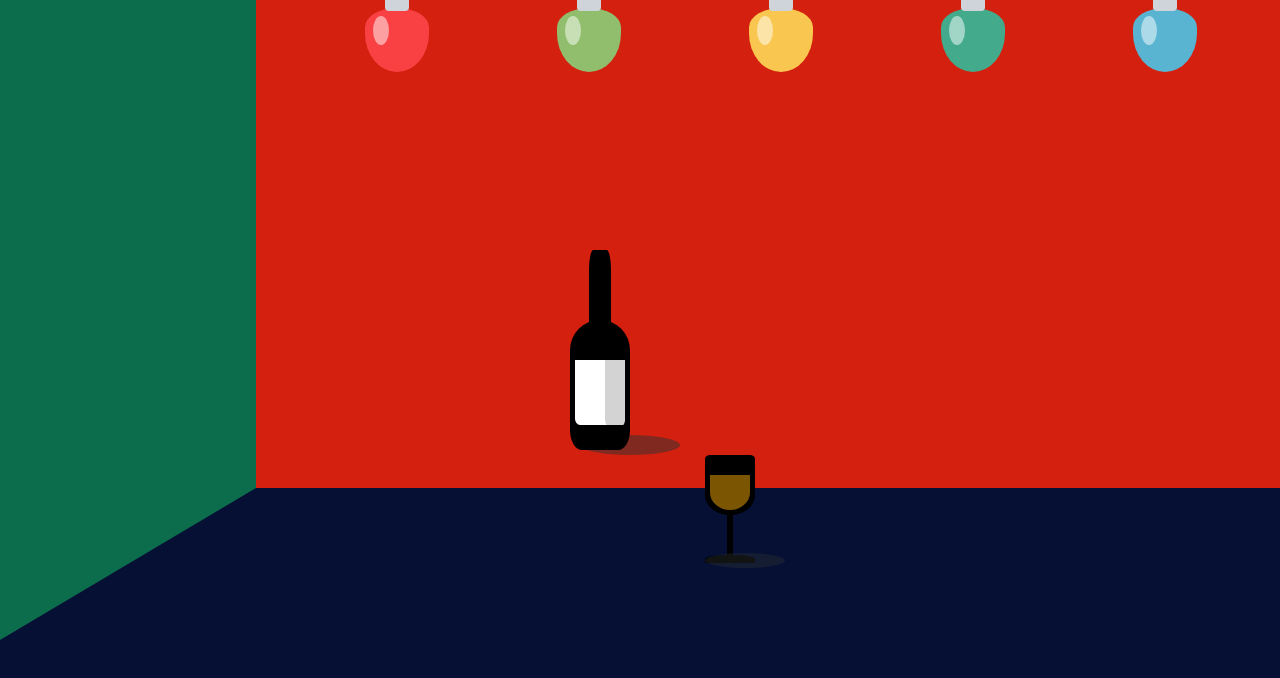
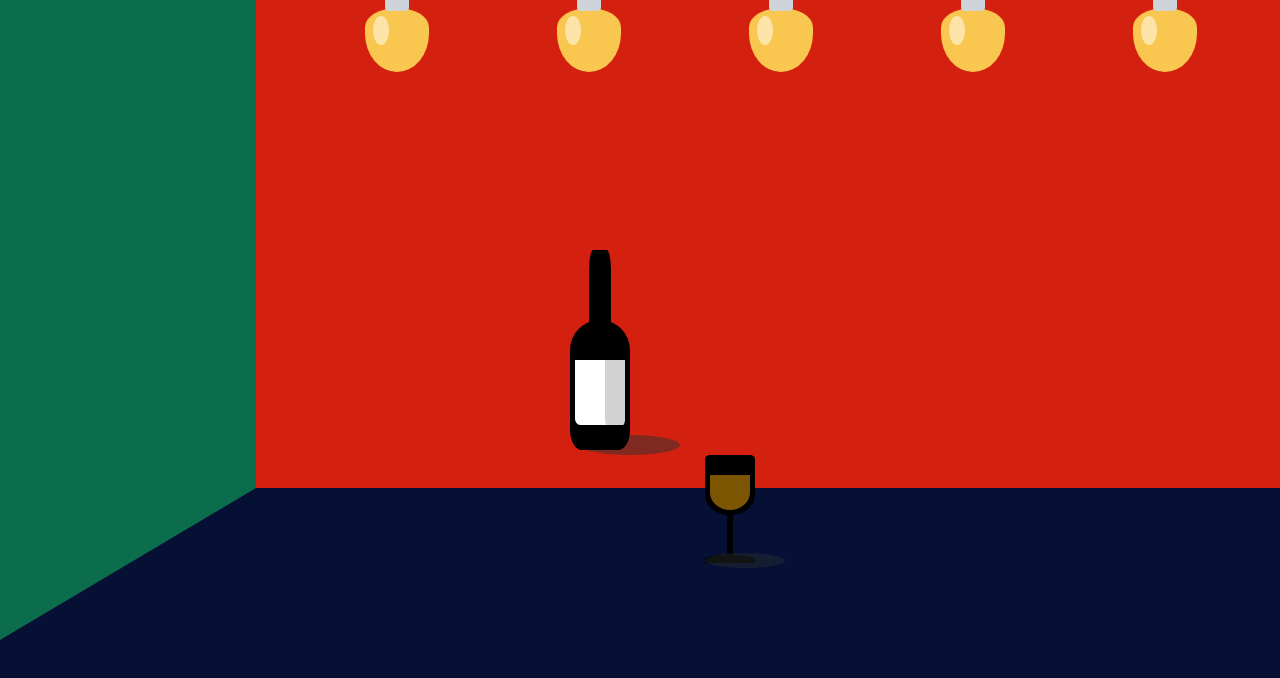
Before and after one commit to KeithFernando/ASSIGNMENT-II--WWW, a plain HTML site: page index.html in a window 1280 px wide. Drawn offline with Linux system fonts and the light colour scheme.

Commit message:
Changed light colour to all yellow

```diff
--- a/stylesheet-02.css
+++ b/stylesheet-02.css
@@ -58,11 +58,11 @@ body {
 .colourful-lights {
   --colourful-lights-size: 90rem;
   --colourful-lights-holder: #ced4da;
-  --colourful-lights-bulb-1: #f94144;
-  --colourful-lights-bulb-2: #90be6d;
+  --colourful-lights-bulb-1: #f9c74f;
+  --colourful-lights-bulb-2: #f9c74f;
   --colourful-lights-bulb-3: #f9c74f;
-  --colourful-lights-bulb-4: #43aa8b;
-  --colourful-lights-bulb-5: #58b4d1;
+  --colourful-lights-bulb-4: #f9c74f;
+  --colourful-lights-bulb-5: #f9c74f;
 
   height: 6rem;
 }
```
